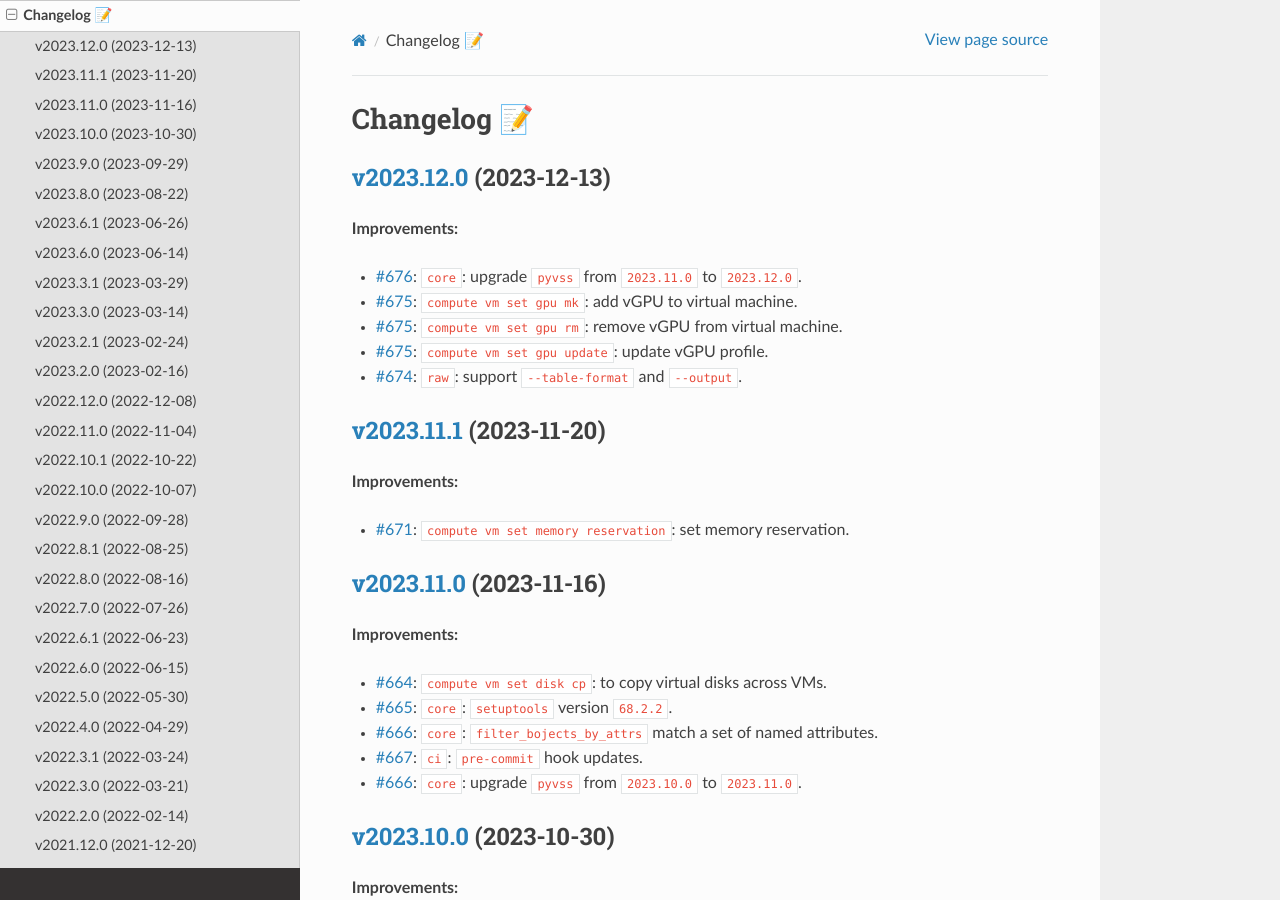
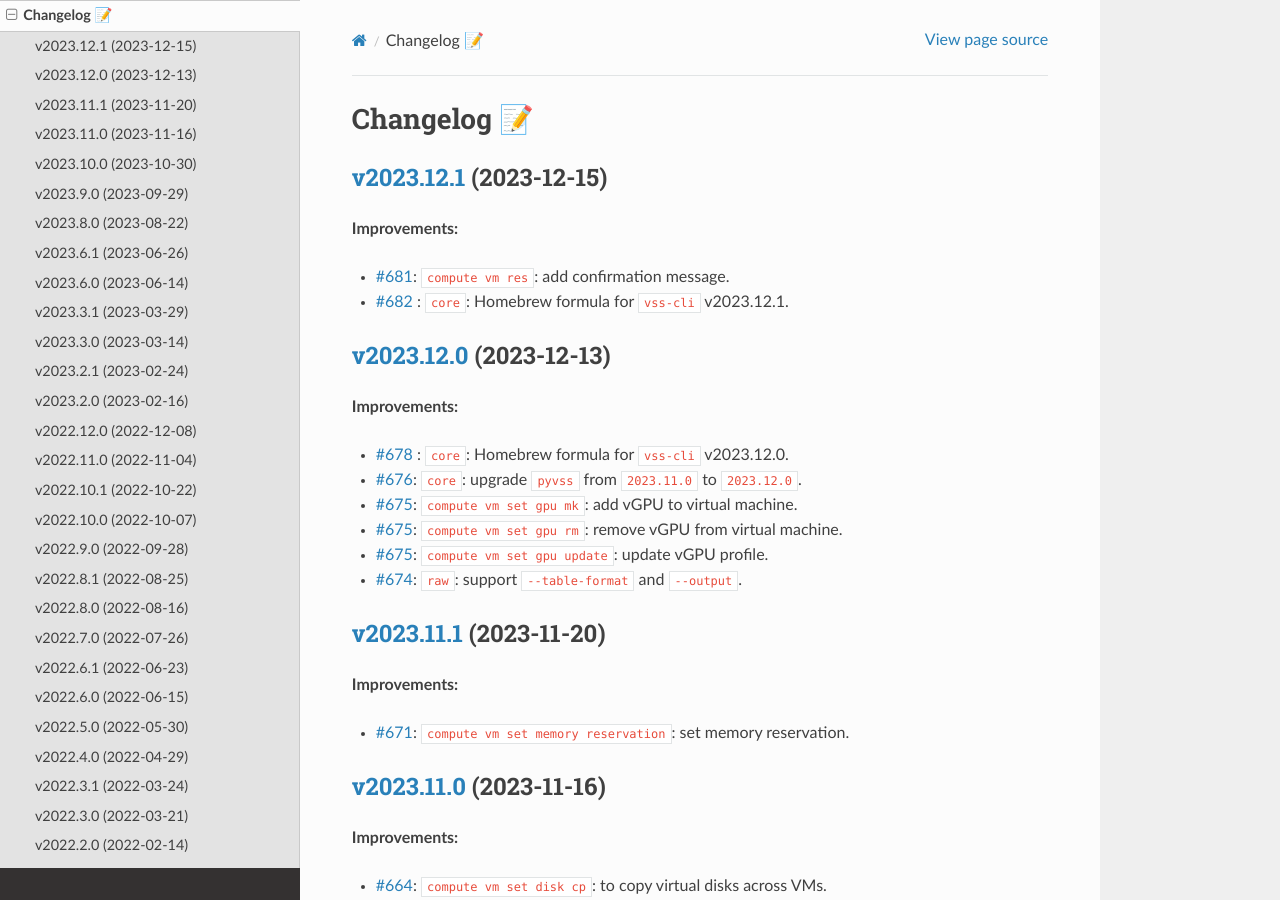
Before and after one commit to EIS-ITS/vss-cli, a Sphinx documentation site: the page built from docs/changelog.rst, in a window 1280 px wide and 900 px high. Built offline with Sphinx 7.4.7 and the Read the Docs theme 2.0.0, drawn with Linux system fonts in a browser that asks for light colours; the version number could not be read and is left out.

Commit message:
Issue #681: ⚡️compute/vm/res add confirmation message per charge - fixes #681

```diff
--- a/docs/changelog.rst
+++ b/docs/changelog.rst
@@ -1,17 +1,25 @@
 Changelog 📝
 ============
+
+`v2023.12.1 <https://gitlab-ee.eis.utoronto.ca/vss/vss-cli/tags/v2023.12.1>`_ (2023-12-15)
+------------------------------------------------------------------------------------------
+
+**Improvements:**
+
+- `#681 <https://gitlab-ee.eis.utoronto.ca/vss/vss-cli/issues/681>`_: ``compute vm res``: add confirmation message.
+- `#682 <https://gitlab-ee.eis.utoronto.ca/vss/vss-cli/issues/682>`_ : ``core``: Homebrew formula for ``vss-cli`` v2023.12.1.
 
 `v2023.12.0 <https://gitlab-ee.eis.utoronto.ca/vss/vss-cli/tags/v2023.12.0>`_ (2023-12-13)
 ------------------------------------------------------------------------------------------
 
 **Improvements:**
 
+- `#678 <https://gitlab-ee.eis.utoronto.ca/vss/vss-cli/issues/678>`_ : ``core``: Homebrew formula for ``vss-cli`` v2023.12.0.
 - `#676 <https://gitlab-ee.eis.utoronto.ca/vss/vss-cli/issues/676>`_: ``core``: upgrade ``pyvss`` from ``2023.11.0`` to ``2023.12.0``.
 - `#675 <https://gitlab-ee.eis.utoronto.ca/vss/vss-cli/issues/675>`_: ``compute vm set gpu mk``: add vGPU to virtual machine.
 - `#675 <https://gitlab-ee.eis.utoronto.ca/vss/vss-cli/issues/675>`_: ``compute vm set gpu rm``: remove vGPU from virtual machine.
 - `#675 <https://gitlab-ee.eis.utoronto.ca/vss/vss-cli/issues/675>`_: ``compute vm set gpu update``: update vGPU profile.
 - `#674 <https://gitlab-ee.eis.utoronto.ca/vss/vss-cli/issues/674>`_: ``raw``: support ``--table-format`` and ``--output``.
-
 
 `v2023.11.1 <https://gitlab-ee.eis.utoronto.ca/vss/vss-cli/tags/v2023.11.1>`_ (2023-11-20)
 ------------------------------------------------------------------------------------------
```
Also changed, not shown: CHANGELOG.md (+7 -0 lines), .bumpversion.cfg, 7 other files.
